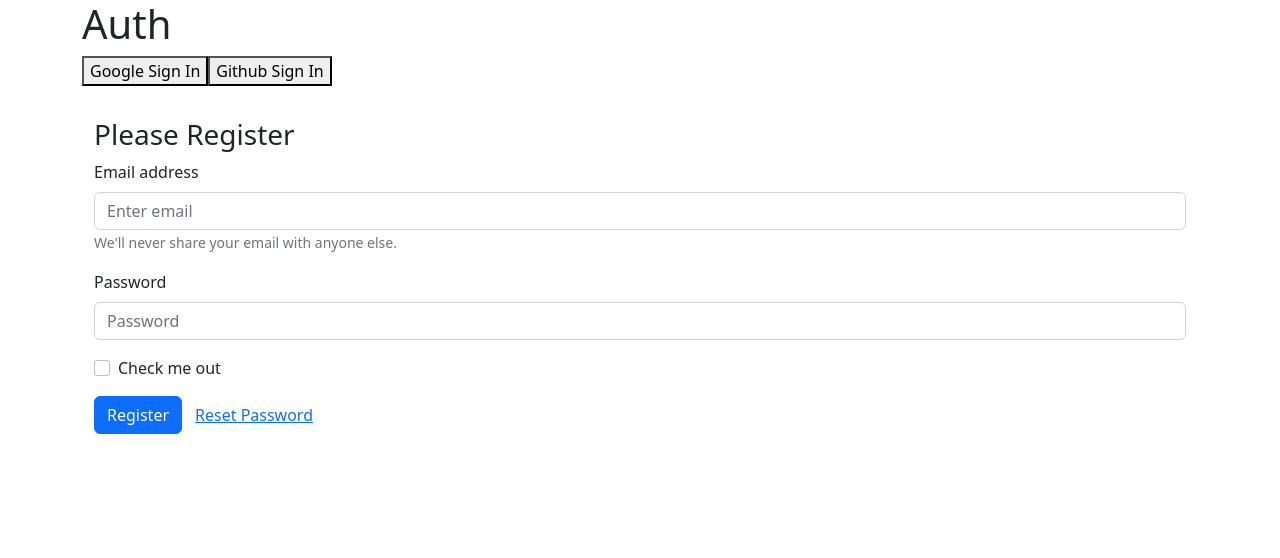
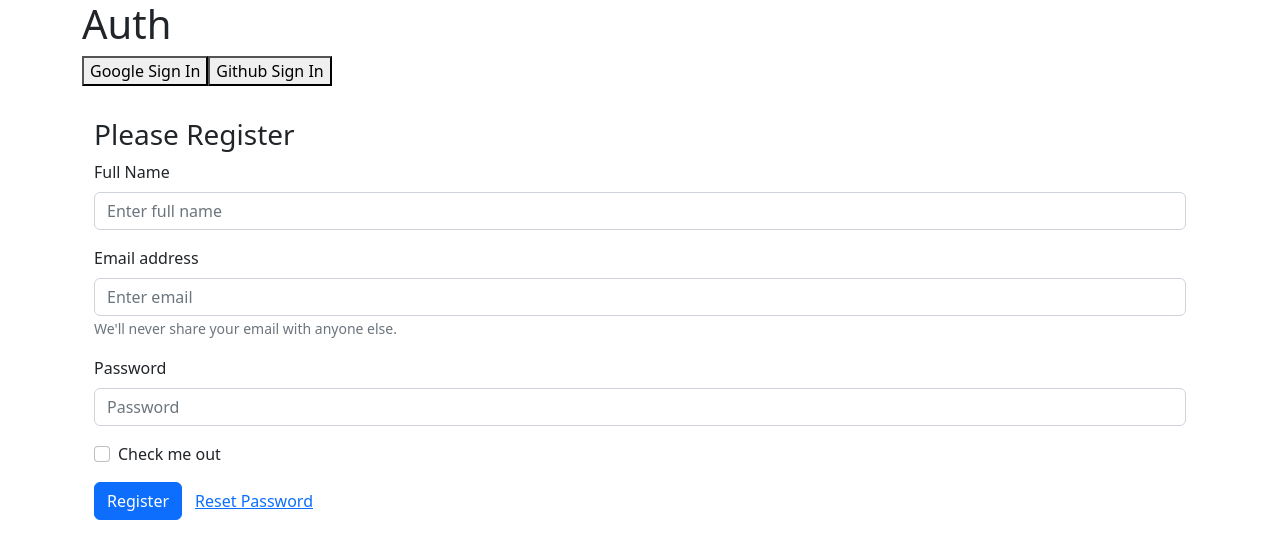
Before and after one commit to salmanSrahman/Firebase-Basic-Practice, a React (Create React App) app in the folder simple-firebase-practice1/: page / in a window 1280 px wide. Shown: the top 558 px of the page. Built offline with nearby package versions, Linux system fonts and the light colour scheme.

Commit message:
update user display name

```diff
--- a/simple-firebase-practice1/src/Components/PasswordAuth/PasswordAuth.js
+++ b/simple-firebase-practice1/src/Components/PasswordAuth/PasswordAuth.js
@@ -7,6 +7,7 @@ import {
   signInWithEmailAndPassword,
   sendEmailVerification,
   sendPasswordResetEmail,
+  updateProfile,
 } from "firebase/auth";
 import app from "../../firebase.init";
 
@@ -15,9 +16,14 @@ const auth = getAuth(app);
 const PasswordAuth = () => {
   const [registered, setRegistered] = useState(false);
   const [validated, setValidated] = useState(false);
+  const [name, setName] = useState("");
   const [email, setEmail] = useState("");
   const [password, setPassword] = useState("");
   const [error, setError] = useState("");
+
+  const handleName = (event) => {
+    setName(event.target.value);
+  };
 
   const handleEmail = (event) => {
     setEmail(event.target.value);
@@ -59,10 +65,9 @@ const PasswordAuth = () => {
       createUserWithEmailAndPassword(auth, email, password)
         .then((result) => {
           const user = result.user;
-          sendEmailVerification(auth.currentUser).then(() => {
-            console.log("Email Sent");
-          });
           console.log(user);
+          handleEmailVerification();
+          setUserName();
         })
         .catch((error) => {
           console.error(error);
@@ -79,12 +84,38 @@ const PasswordAuth = () => {
       console.log("Password Reset Mail Sent");
     });
   };
+  const handleEmailVerification = () => {
+    sendEmailVerification(auth.currentUser).then(() => {
+      console.log("Email Sent");
+    });
+  };
+
+  const setUserName = () => {
+    updateProfile(auth.currentUser, {
+      displayName: name,
+    }).then(() => {
+      console.log("Profile Updated");
+    });
+  };
 
   return (
     <div>
       <Container>
         <h3>Please {registered ? "Login" : "Register"}</h3>
+
         <Form noValidate validated={validated} onSubmit={handleFormSubmit}>
+          {!registered && (
+            <Form.Group className="mb-3" controlId="formBasicName">
+              <Form.Label>Full Name</Form.Label>
+              <Form.Control
+                type="text"
+                placeholder="Enter full name"
+                required
+                onBlur={handleName}
+              />
+            </Form.Group>
+          )}
+
           <Form.Group className="mb-3" controlId="formBasicEmail">
             <Form.Label>Email address</Form.Label>
             <Form.Control
```
